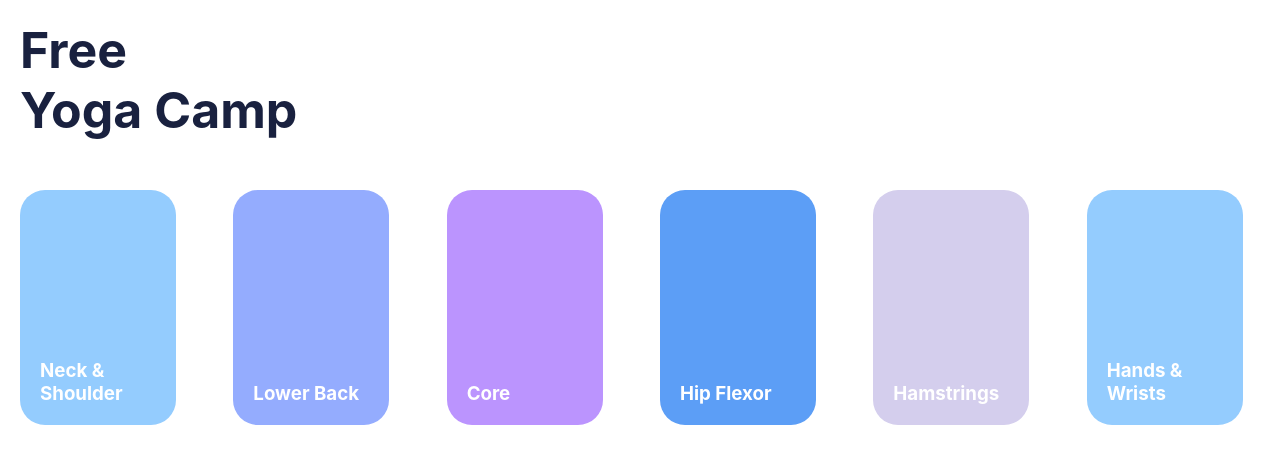
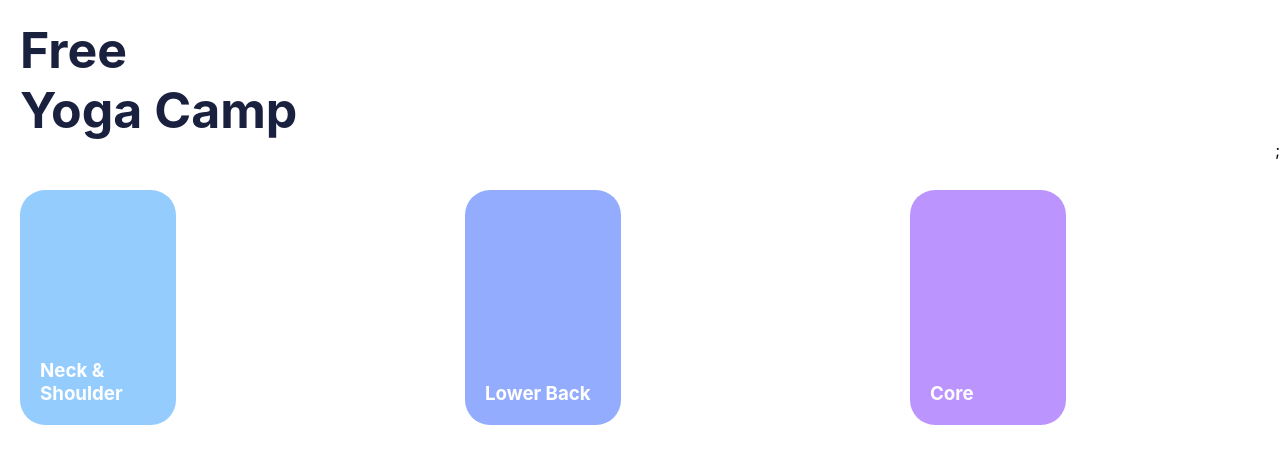
Before and after one commit to mmyeon/free-yoga-camp, a React (Create React App) app: page / in a window 1280 px wide. Shown: the top 464 px of the page. Built offline with nearby package versions, Linux system fonts and the light colour scheme.

Commit message:
carousel 라이브러리 추가, 스타일 추가

```diff
--- a/package.json
+++ b/package.json
@@ -8,6 +8,7 @@
     "@testing-library/user-event": "^7.2.1",
     "react": "^16.13.1",
     "react-dom": "^16.13.1",
+    "react-multi-carousel": "^2.5.3",
     "react-redux": "^7.2.0",
     "react-router-dom": "^5.1.2",
     "react-scripts": "3.4.0",
--- a/src/App.css
+++ b/src/App.css
@@ -14,3 +14,7 @@ h1 {
   grid-auto-flow: column;
   column-gap: 0px;
 }
+
+.carousel-item {
+  margin-right: 20px;
+}
--- a/src/App.js
+++ b/src/App.js
@@ -1,6 +1,8 @@
 import React, { Component } from "react";
 import "./App.css";
 import BodyPart from "./components/BodyPart";
+import Carousel from "react-multi-carousel";
+import "react-multi-carousel/lib/styles.css";
 
 const data = [
   { title: "Neck & Shoulder", backgroundColor: "#94ccfe", backgroundImage: "" },
@@ -19,6 +21,53 @@ function App() {
         <h1 className="title yogacamp">Yoga Camp</h1>
       </div>
       <div className="body-align">
+        <Carousel
+          additionalTransfrom={0}
+          arrows={false}
+          autoPlaySpeed={3000}
+          centerMode
+          className=""
+          containerClass="container"
+          dotListClass=""
+          draggable
+          focusOnSelect={false}
+          infinite={false}
+          itemClass="carousel-item"
+          keyBoardControl
+          minimumTouchDrag={80}
+          renderButtonGroupOutside={false}
+          renderDotsOutside={false}
+          responsive={{
+            desktop: {
+              breakpoint: {
+                max: 3000,
+                min: 1024
+              },
+              items: 3,
+              partialVisibilityGutter: 40
+            },
+            mobile: {
+              breakpoint: {
+                max: 464,
+                min: 0
+              },
+              items: 1,
+              partialVisibilityGutter: 30
+            },
+            tablet: {
+              breakpoint: {
+                max: 1024,
+                min: 464
+              },
+              items: 2,
+              partialVisibilityGutter: 30
+            }
+          }}
+          showDots={false}
+          sliderClass=""
+          slidesToSlide={1}
+          swipeable
+        >
           {data.map((item, index) => (
             <BodyPart
               key={index}
@@ -26,7 +75,8 @@ function App() {
               backgroundColor={item.backgroundColor}
             />
           ))}
-
+        </Carousel>
+        ;
         {/* <BodyPart title={"Neck"} />
         <BodyPart title={"Shoulder"} />
         <BodyPart />
```
Also changed, not shown: 1 other file (tests, documents, lock files or other folders). Lines whose indentation alone changed are shown as unchanged.
